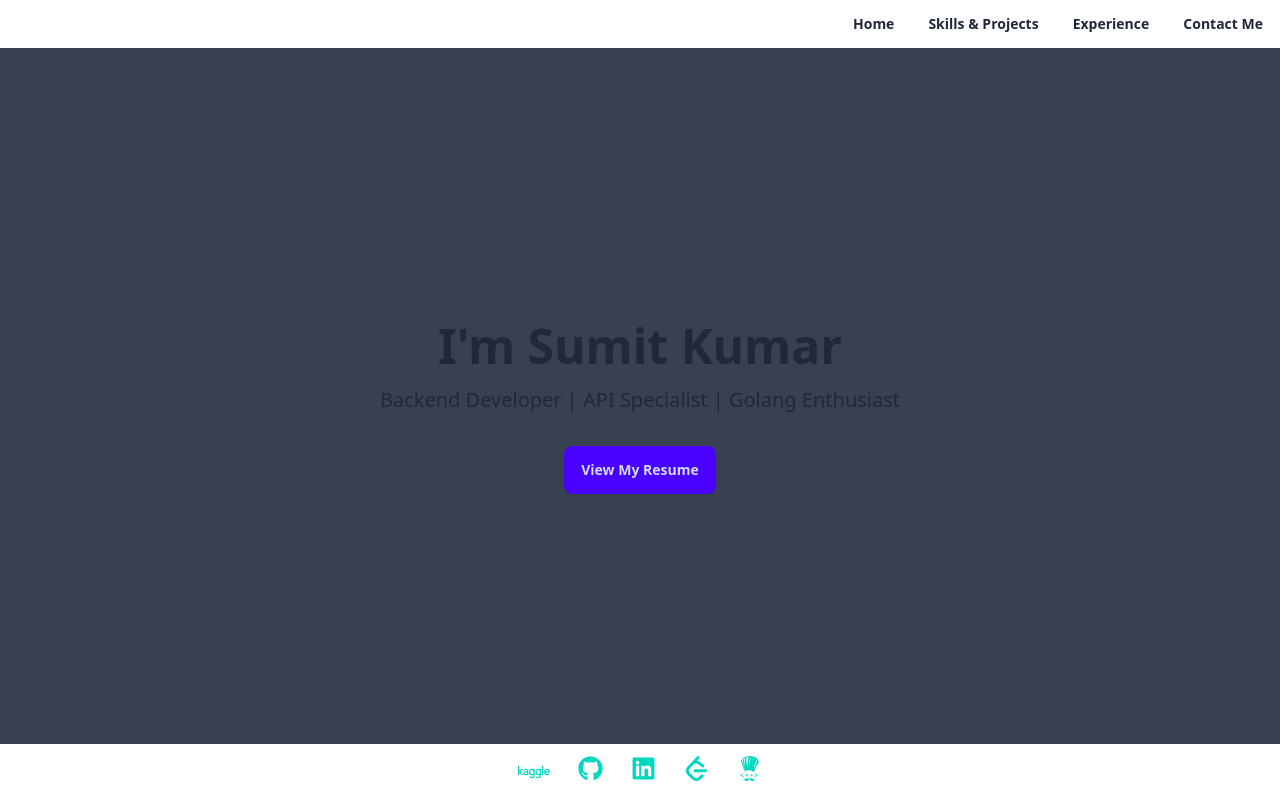
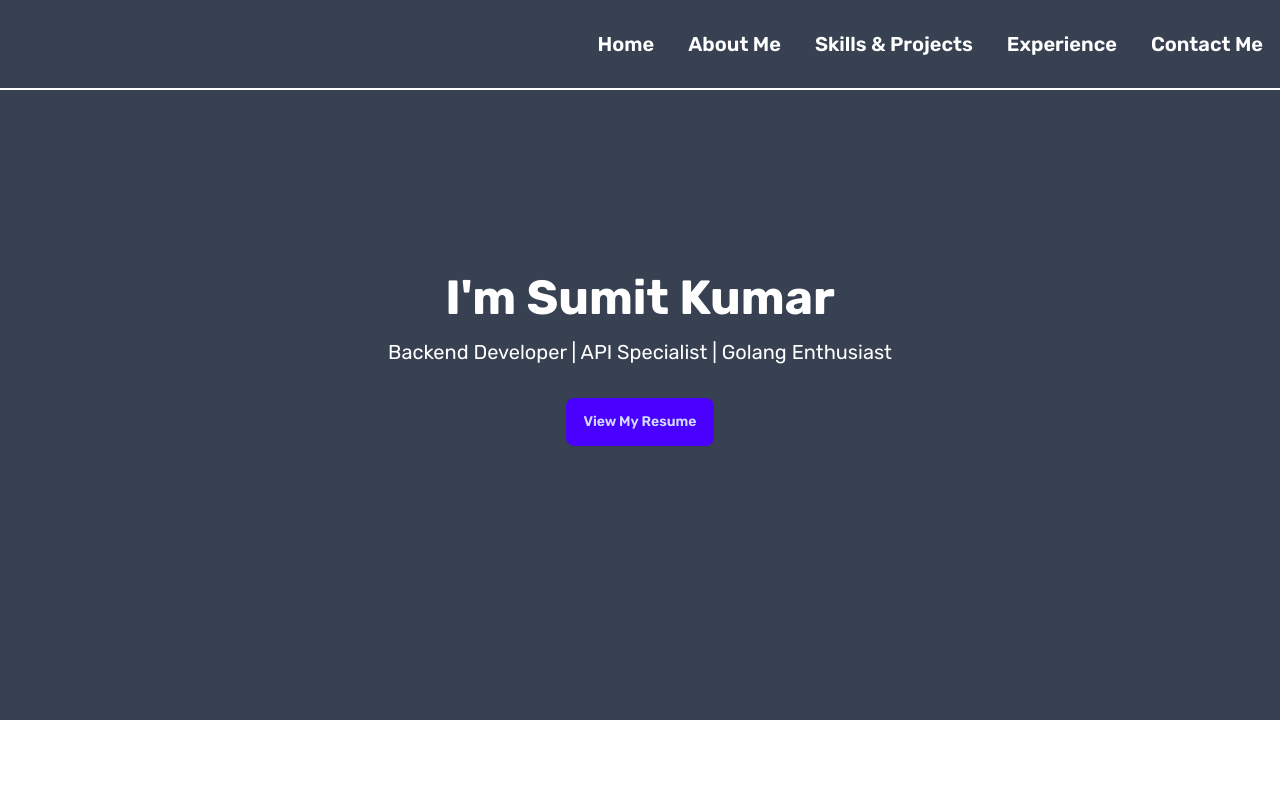
Before and after one commit to Sumit-Kumar1/resume-site, a Next.js app: page / in a window 1280 px wide. Built offline with nearby package versions, Linux system fonts and the light colour scheme.

Commit message:
Updated fonts section tags, hover effects

```diff
--- a/src/app/layout.js
+++ b/src/app/layout.js
@@ -1,5 +1,6 @@
 import Navbar from "../components/navbar";
-import Profiles from "../components/profileBar";
+import { rubik_normal } from "./font";
+
 import "./globals.css";
 
 export const metadata = {
@@ -10,9 +11,8 @@ export const metadata = {
 export default function RootLayout({ children }) {
   return (
     <html lang="en">
-      <body className={`antialiased`}>
+      <body className={`antialiased bg-[#353353] text-white ${rubik_normal.className}`}>
         <Navbar></Navbar>
-        <Profiles></Profiles>
         {children}
       </body>
     </html>
--- a/src/components/navbar.js
+++ b/src/components/navbar.js
@@ -3,22 +3,25 @@ import React from "react";
 
 export default function Navbar() {
   return (
-    <nav className="flex justify-end">
-      <Link href="/" className="btn btn-ghost text-md link link-hover">
+    <nav className="fixed flex justify-end py-5 border-b-2 border-white w-full">
+      <Link href="/" className="btn btn-ghost text-xl hover:text-[#ffc107] active:text-[#ffc107]">
         Home
       </Link>
-      <Link href="/skills" className="btn btn-ghost text-md link link-hover">
+      <Link href="#about" className="btn btn-ghost text-xl hover:text-[#ffc107] active:text-[#ffc107]">
+        About Me
+      </Link>
+      <a href="#skills" className="btn btn-ghost text-xl hover:text-[#ffc107] active:text-[#ffc107]">
         Skills & Projects
-      </Link>
-      <Link
-        href="/experience"
-        className="btn btn-ghost text-md link link-hover"
+      </a>
+      <a
+        href="#experience"
+        className="btn btn-ghost text-xl hover:text-[#ffc107] active:text-[#ffc107]"
       >
         Experience
-      </Link>
-      <Link href="/contact" className="btn btn-ghost text-md link link-hover">
+      </a>
+      <a href="#contact"  className="btn btn-ghost text-xl hover:text-[#ffc107] active:text-[#ffc107]">
         Contact Me
-      </Link>
+      </a>
     </nav>
   );
 }
--- a/src/components/profileBar.js
+++ b/src/components/profileBar.js
@@ -4,23 +4,22 @@ import { FaGithub, FaLinkedin } from "react-icons/fa";
 
 export default function Profiles() {
     return (
-        <ul className={"fixed z-10 flex hover:cursor-pointer gap-7 w-full justify-center text-accent shadow-md bg-base-100 p-3 -bottom-0"}>
-            <li>
-                <Link href="https://www.kaggle.com/sumit1kumar"><SiKaggle size={32}></SiKaggle></Link>
+        <ul className={"flex gap-7 w-full justify-center p-3"}>
+            <li className="text-white hover:text-[#ffc107] hover:cursor-pointer">
+                <Link href="https://www.kaggle.com/sumit1kumar" target="_blank"><SiKaggle size={32}></SiKaggle></Link>
             </li>
-            <li>
-                <Link href="https://github.com/Sumit-Kumar1" ><FaGithub size={25}></FaGithub></Link>
+            <li className="text-white hover:text-[#ffc107] hover:cursor-pointer">
+                <Link href="https://github.com/Sumit-Kumar1" target="_blank"><FaGithub size={25}></FaGithub></Link>
             </li>
-            <li >
-                <Link href="https://www.linkedin.com/in/sumit1kumar/"><FaLinkedin size={25}></FaLinkedin></Link>
+            <li className="text-white hover:text-[#ffc107] hover:cursor-pointer">
+                <Link href="https://www.linkedin.com/in/sumit1kumar/" target="_blank"><FaLinkedin size={25}></FaLinkedin></Link>
             </li>
-            <li>
-                <Link href={"https://leetcode.com/Dark_Blood/"}><SiLeetcode size={25}></SiLeetcode></Link>
+            <li className="text-white hover:text-[#ffc107] hover:cursor-pointer">
+                <Link href={"https://leetcode.com/Dark_Blood/"} target="_blank"><SiLeetcode size={25}></SiLeetcode></Link>
             </li>
-            <li>
-                <Link href={"https://www.codechef.com/users/dark_blood"}><SiCodechef size={25}></SiCodechef></Link>
+            <li className="text-white hover:text-[#ffc107] hover:cursor-pointer">
+                <Link href={"https://www.codechef.com/users/dark_blood"} target="_blank"><SiCodechef size={25}></SiCodechef></Link>
             </li>
         </ul>
-
     );
 }
```
